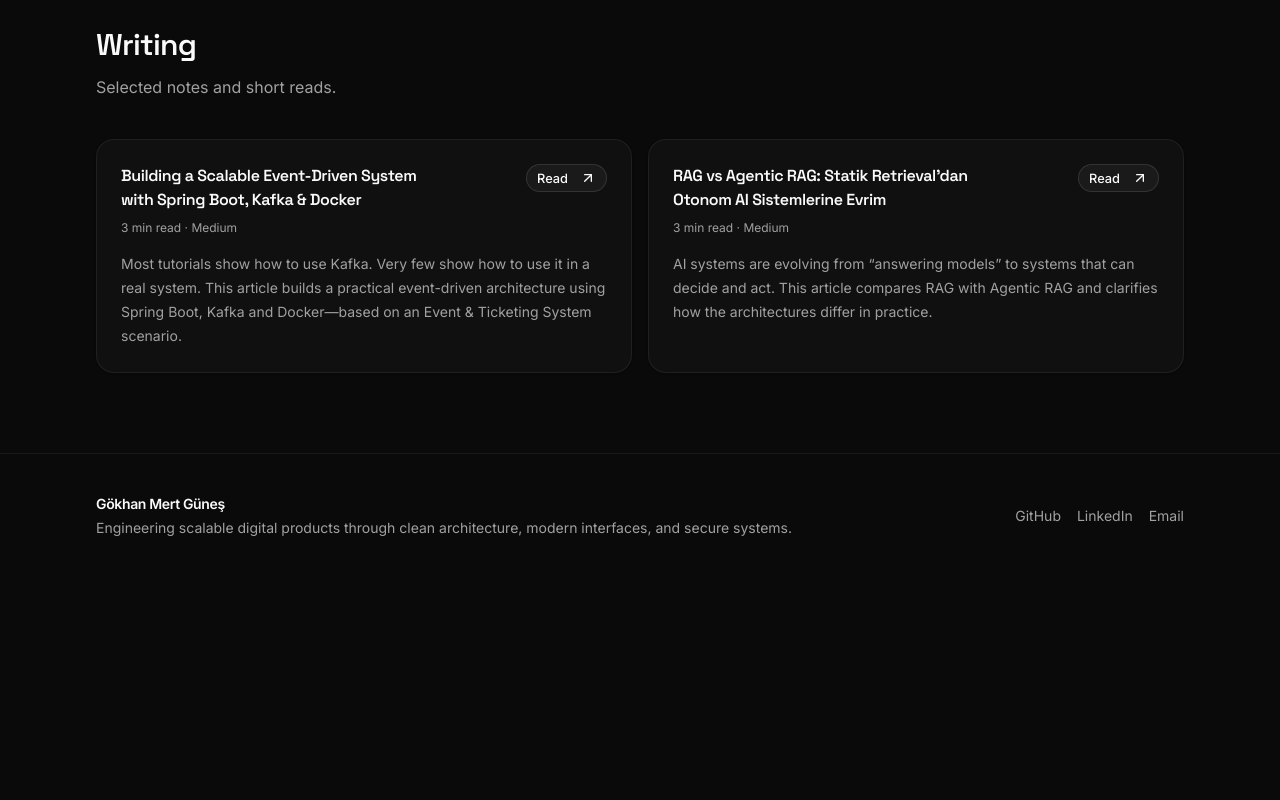
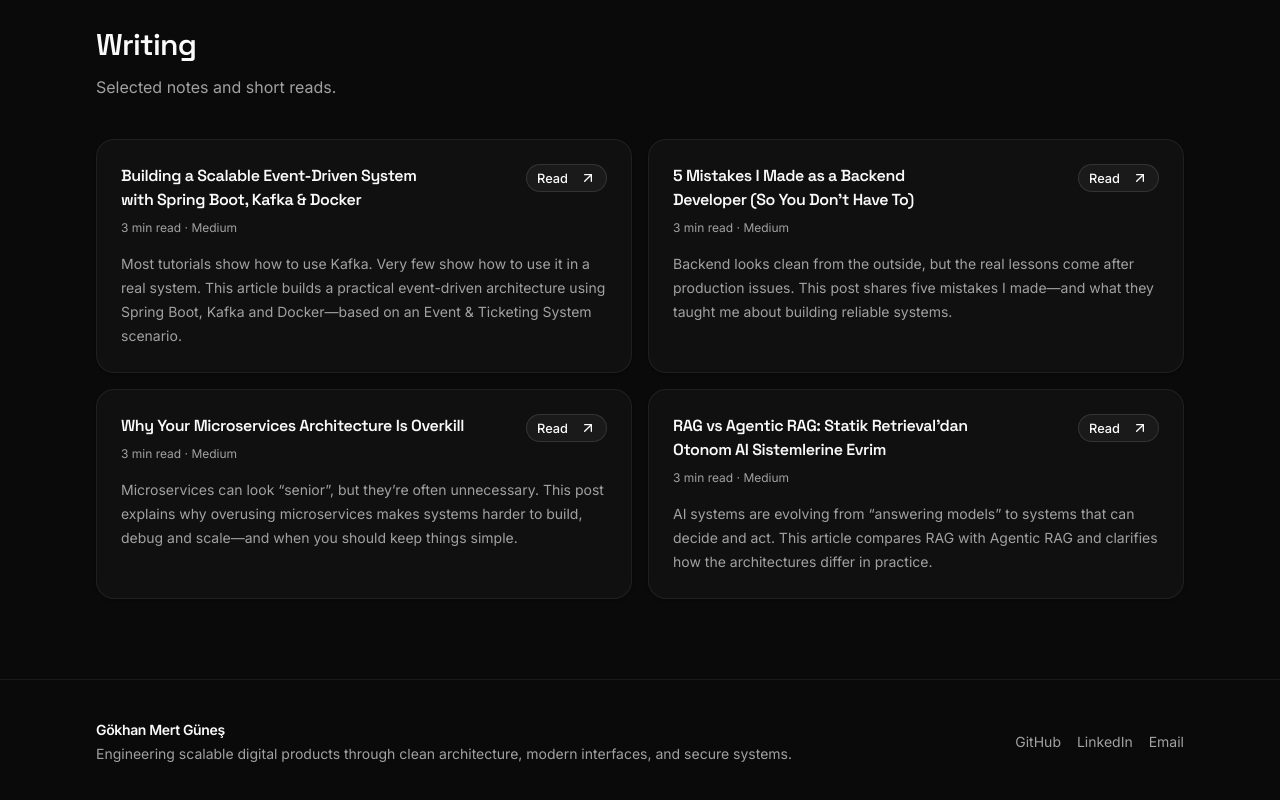
Before and after one commit to gokhanmertgunes/portfolio, a Next.js app: page /en in a window 1280 px wide. Shown: the part 5115-5915 px from the top of the page. Before the commit the page ends 5693 px from the top, so only its background shows below. Built offline with nearby package versions, Linux system fonts and the light colour scheme.

Commit message:
New medium blogs are added.

```diff
--- a/src/content/writing.ts
+++ b/src/content/writing.ts
@@ -21,6 +21,26 @@ export const writingPosts: readonly WritingPost[] = [
     }
   },
   {
+    title: "5 Mistakes I Made as a Backend Developer (So You Don’t Have To)",
+    href: "https://medium.com/@gokhanmertgunes/5-mistakes-i-made-as-a-backend-developer-so-you-dont-have-to-a55b632fbdc9",
+    readingTime: "3 min read",
+    locale: "all",
+    excerpt: {
+      en: "Backend looks clean from the outside, but the real lessons come after production issues. This post shares five mistakes I made—and what they taught me about building reliable systems.",
+      tr: "Backend dışarıdan “temiz” görünür ama asıl dersler production’da bir şeyler bozulunca gelir. Bu yazıda yaptığım 5 hatayı ve bana güvenilir sistemler kurma konusunda ne öğrettiklerini paylaşıyorum."
+    }
+  },
+  {
+    title: "Why Your Microservices Architecture Is Overkill",
+    href: "https://medium.com/@gokhanmertgunes/why-your-microservices-architecture-is-overkill-52f6feb85a27",
+    readingTime: "3 min read",
+    locale: "all",
+    excerpt: {
+      en: "Microservices can look “senior”, but they’re often unnecessary. This post explains why overusing microservices makes systems harder to build, debug and scale—and when you should keep things simple.",
+      tr: "Microservices “senior” görünebilir ama çoğu zaman gereksizdir. Bu yazı, aşırı microservice kullanımının sistemi geliştirmeyi, debug etmeyi ve ölçeklemeyi neden zorlaştırdığını ve ne zaman sade kalman gerektiğini anlatıyor."
+    }
+  },
+  {
     title: "RAG vs Agentic RAG: Statik Retrieval’dan Otonom AI Sistemlerine Evrim",
     href: "https://medium.com/@gokhanmertgunes/rag-vs-agentic-rag-statik-retrievaldan-otonom-ai-sistemlerine-evrim-75f3c4b2a63a",
     readingTime: "3 min read",
```
